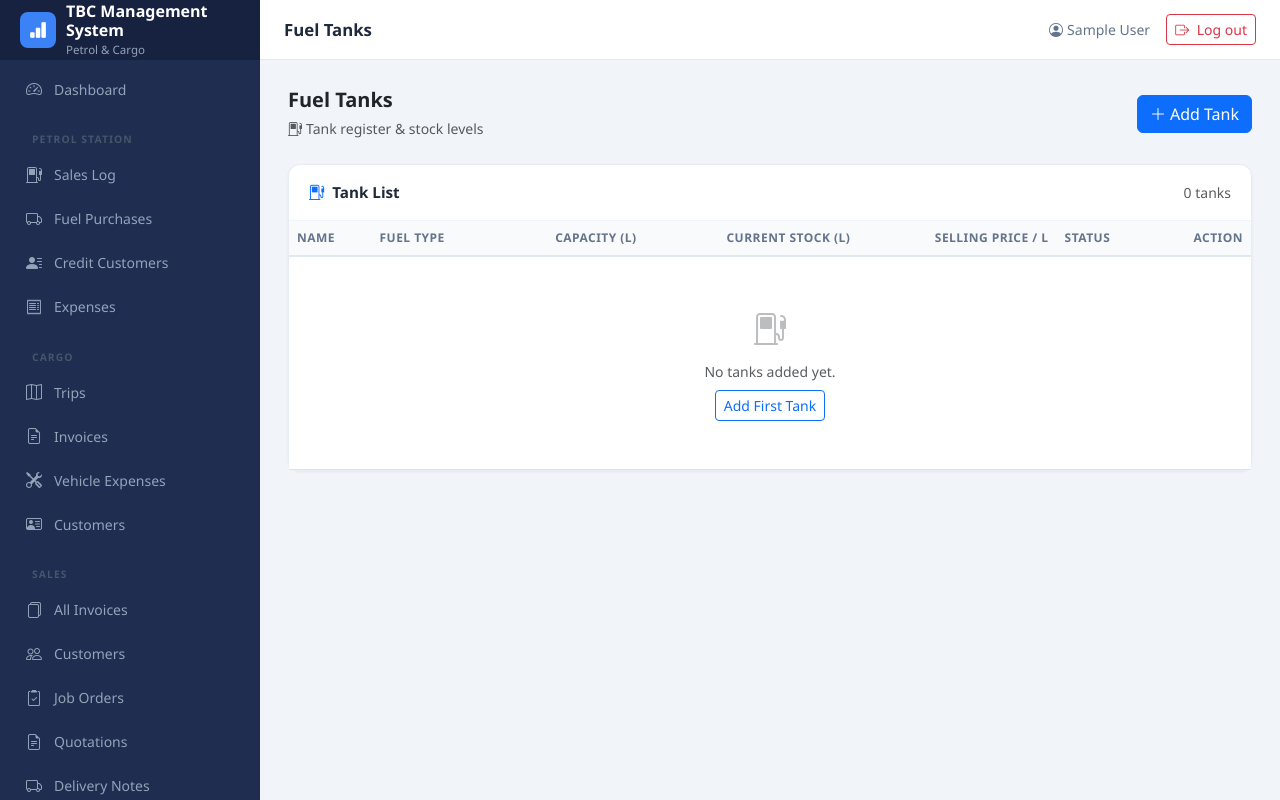
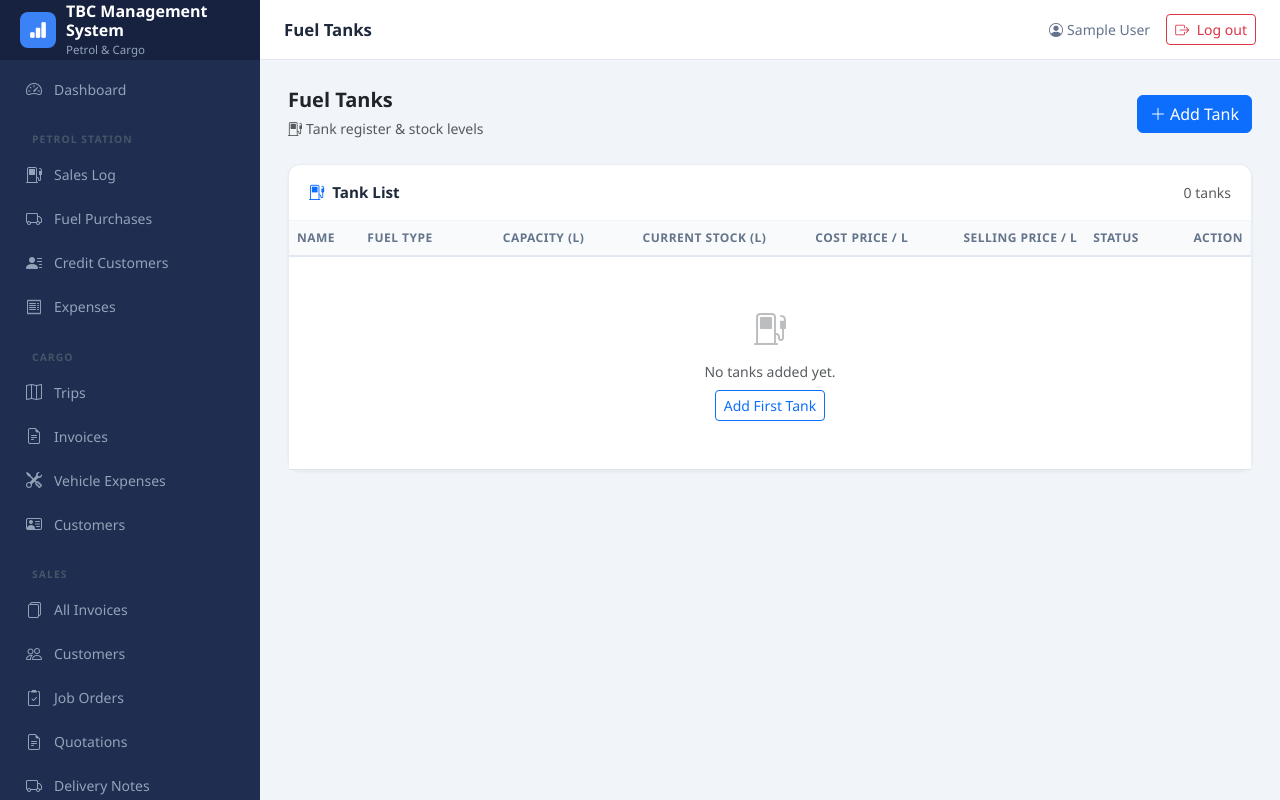
Before and after one commit to Ferlsafer/AccountingProject, a Django app: page /petrol/tanks/ in a window 1280 px wide. Run offline with Django 5.2, Linux system fonts and the light colour scheme; the visitor is signed in with stand-in values (Sample User, id 1); data comes from the database, SQL or seed files in the repository; data that the repository does not hold is empty.

Commit message:
Show last purchase (cost) price on tank list and sale form
- Tank gains last_purchase_price field (auto-updated on purchase approval)
- Tank list shows Cost Price / L column alongside Selling Price / L
- Sale form shows both cost and selling price per tank so clerk has context
- last_purchase_price is read-only — updated only by the approval workflow

Co-Authored-By: Claude Sonnet 4.6 <noreply@anthropic.com>

```diff
--- a/petrol/models.py
+++ b/petrol/models.py
@@ -20,6 +20,7 @@ class Tank(models.Model):
     capacity = models.DecimalField(max_digits=10, decimal_places=2, help_text='Litres')
     current_stock = models.DecimalField(max_digits=10, decimal_places=2, default=Decimal('0'))
     selling_price = models.DecimalField(max_digits=10, decimal_places=2, default=Decimal('0'), help_text='Current selling price per litre (set by management)')
+    last_purchase_price = models.DecimalField(max_digits=10, decimal_places=2, null=True, blank=True, help_text='Cost per litre from last approved purchase (auto-updated)')
     is_active = models.BooleanField(default=True)
 
     class Meta:
--- a/petrol/views.py
+++ b/petrol/views.py
@@ -196,7 +196,8 @@ def purchase_approve(request, pk):
             purchase.reviewed_at = timezone.now()
             purchase.save()
             purchase.tank.current_stock += purchase.litres
-            purchase.tank.save(update_fields=['current_stock'])
+            purchase.tank.last_purchase_price = purchase.unit_price
+            purchase.tank.save(update_fields=['current_stock', 'last_purchase_price'])
             purchase.post_to_ledger(request.user)
         messages.success(request, f"Purchase approved and posted to ledger — {purchase.litres}L from {purchase.supplier}.")
         return redirect('petrol:purchase_list')
--- a/templates/petrol/tank_list.html
+++ b/templates/petrol/tank_list.html
@@ -30,6 +30,7 @@
                     <th>Fuel Type</th>
                     <th class="text-end">Capacity (L)</th>
                     <th class="text-end">Current Stock (L)</th>
+                    <th class="text-end">Cost Price / L</th>
                     <th class="text-end">Selling Price / L</th>
                     <th>Status</th>
                     <th class="text-end">Action</th>
@@ -47,6 +48,13 @@
                         {{ t.current_stock|floatformat:0 }}
                     </span>
                     <span class="text-muted small ms-1">({{ pct }}%)</span>
+                </td>
+                <td class="text-end text-muted">
+                    {% if t.last_purchase_price %}
+                    {{ t.last_purchase_price|floatformat:0 }}
+                    {% else %}
+                    <span class="text-muted">—</span>
+                    {% endif %}
                 </td>
                 <td class="text-end">
                     {% if t.selling_price %}
@@ -70,7 +78,7 @@
             </tr>
             {% empty %}
             <tr>
-                <td colspan="7" class="text-center py-5 text-muted">
+                <td colspan="8" class="text-center py-5 text-muted">
                     <i class="bi bi-fuel-pump" style="font-size:2rem;opacity:0.4;"></i>
                     <p class="mt-2 mb-0">No tanks added yet.</p>
                     <a href="{% url 'petrol:tank_add' %}" class="btn btn-sm btn-outline-primary mt-2">Add First Tank</a>
```
Also changed, not shown: templates/petrol/daily_sale_form.html (+6 -3 lines), petrol/migrations/0006_tank_last_purchase_price.py (added).
